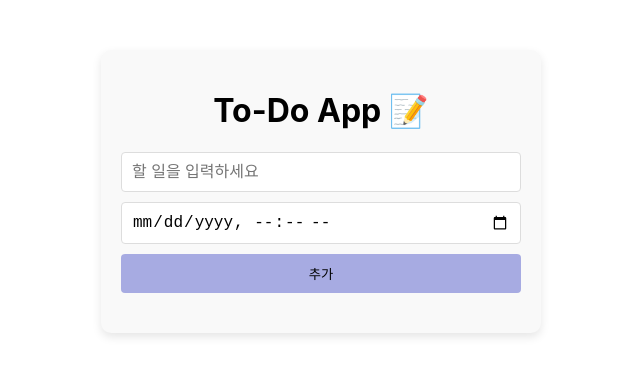
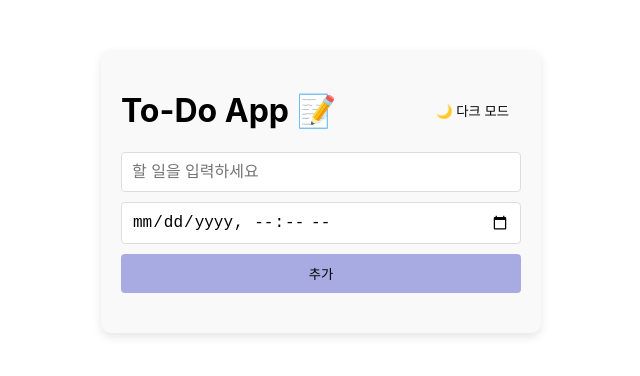
Before and after one commit to LBOMI/To-Do-App, a React (Create React App) app: page / in a window 1280 px wide. Shown: the top 376 px of the page, without its empty margins (319-959 px from the left). Built offline with nearby package versions, Linux system fonts and the light colour scheme.

Commit message:
dark mode

```diff
--- a/src/App.js
+++ b/src/App.js
@@ -1,13 +1,29 @@
-import React, { useState } from "react";
+import React, { useState, useEffect  } from "react";
 import TaskInput from "./components/TaskInput";
 import TaskList from "./components/TaskList";
 import { DragDropContext } from "react-beautiful-dnd";
-import styled from "styled-components";
+import styled, { ThemeProvider, createGlobalStyle  } from "styled-components";
+import { lightTheme, darkTheme } from "./theme";
+
+const GlobalStyle = createGlobalStyle`
+  body {
+    background-color: ${(props) => props.theme.background};
+    color: ${(props) => props.theme.text};
+    transition: background-color 0.3s ease-in-out;
+  }
+`;
 
 function App() {
   const [tasks, setTasks] = useState([]);
   const [editingId, setEditingId] = useState(null);
   const [editText, setEditText] = useState("");
+  const [isDarkMode, setIsDarkMode] = useState(false); // 🔥 다크모드 상태 추가
+
+  // ✅ 다크 모드 변경 시 body 배경 업데이트
+  useEffect(() => {
+    document.body.style.backgroundColor = isDarkMode ? darkTheme.background : lightTheme.background;
+  }, [isDarkMode]);
+
 
   const addTask = (text, deadline) => {
     setTasks([...tasks, { id: Date.now().toString(), text, deadline, completed: false }]); // 🔥 `id`를 문자열로 변환 (Draggable 오류 방지)
@@ -42,9 +58,18 @@ function App() {
     setTasks(reorderedTasks);
   };
 
+
+
   return (
+    <ThemeProvider theme={isDarkMode ? darkTheme : lightTheme}>
+      <GlobalStyle />
     <StyledContainer>
+    <Header>
       <h1>To-Do App 📝</h1>
+      <ToggleButton onClick={() => setIsDarkMode(!isDarkMode)}>
+            {isDarkMode ? "☀️ 라이트 모드" : "🌙 다크 모드"}
+          </ToggleButton>
+          </Header>
       <TaskInput addTask={addTask} />
 
       {/* ✅ DragDropContext로 감싸기 */}
@@ -61,17 +86,37 @@ function App() {
         />
       </DragDropContext>
     </StyledContainer>
+    </ThemeProvider>
   );
 }
+
+
 
 const StyledContainer = styled.div`
   max-width: 400px;
   margin: 50px auto;
   padding: 20px;
   text-align: center;
-  background-color: #f9f9f9;
+  background-color: ${(props) => props.theme.backgroundTodo};
+  color: ${(props) => props.theme.text};
   border-radius: 10px;
   box-shadow: 0px 4px 10px rgba(0, 0, 0, 0.1);
+
+`;
+
+const Header = styled.div`
+  display: flex;
+  justify-content: space-between;
+  align-items: center;
+`;
+
+const ToggleButton = styled.button`
+  background-color: ${(props) => props.theme.buttonBg};
+  color: ${(props) => props.theme.buttonText};
+  border: none;
+  padding: 8px 12px;
+  border-radius: 5px;
+  cursor: pointer;
 `;
 
 export default App;
--- a/src/components/TaskInput.js
+++ b/src/components/TaskInput.js
@@ -34,6 +34,7 @@ const InputStyle = styled.input`
   font-size: 16px;
   border: 1px solid #ddd;
   border-radius: 4px;
+  background-color:${(props) => props.theme.inputStage};
 `;
 
 const AddButton = styled.button`
--- a/src/components/TaskItem.js
+++ b/src/components/TaskItem.js
@@ -64,20 +64,24 @@ const StyledTaskItem = styled.li`
   justify-content: space-between;
   align-items: center;
   padding: 10px;
-  border-bottom: 1px solid #eee;
+  // border-bottom: 1px solid #eee;
   height: 40px;
-  background-color: #fff;
-  border-radius: 5px;
+  background-color: ${(props) => props.theme.todoList};
+  border-radius: 10px;
+  // border: 1px solid #000000;
   margin-bottom: 8px;
+  font-size: 20px;
 `;
 
 const TaskText = styled.span`
   text-decoration: ${(props) => (props.completed ? "line-through" : "none")};
-  color: ${(props) => (props.completed ? "gray" : "black")};
+  text-decoration-color: #7A7A7A;
+  text-decoration-thickness: 3px;
+  color: ${(props) => props.theme.taskp};
 `;
 
 const TimeLeft = styled.span`
-  font-size: 12px;
+  font-size: 15px;
   // color: #ff5733;
 `;
 
--- a/src/components/TaskList.js
+++ b/src/components/TaskList.js
@@ -49,7 +49,7 @@ const TaskList = ({ tasks, toggleComplete, startEditing, deleteTask, editingId,
 const getDraggingStyle = (isDragging) => ({
   transform: isDragging ? "scale(1.05)" : "scale(1)",
   boxShadow: isDragging ? "0px 5px 15px rgba(0, 0, 0, 0.2)" : "none",
-  backgroundColor: isDragging ? "#d1f5ff" : "#fff",
+  backgroundColor: isDragging ? "#0000" : "#0000",
   transition: "all 0.2s ease",
 });
 
--- /dev/null
+++ b/src/theme.js
@@ -0,0 +1,23 @@
+export const lightTheme = {
+    background: "#ffffff",
+    backgroundTodo: "#f9f9f9",
+    text: "#000000",
+    taskItem: "#f4f4f4",
+    buttonBg: "#f9f9f9",
+    buttonText: "#000000",
+    todoList: "#FFF",
+    inputStage: "#ffffff",
+    taskp: "#000",
+  };
+
+  export const darkTheme = {
+    background: "#1B1D25",
+    backgroundTodo: "#585D6E4d",
+    text: "#ffffff",
+    taskItem: "#C4C4C4",
+    buttonBg: "#D9D9D9",
+    buttonText: "#000000",
+    todoList: "#42434D",
+    inputStage: "#D9D9D9",
+    taskp: "#fff",
+  };
```
